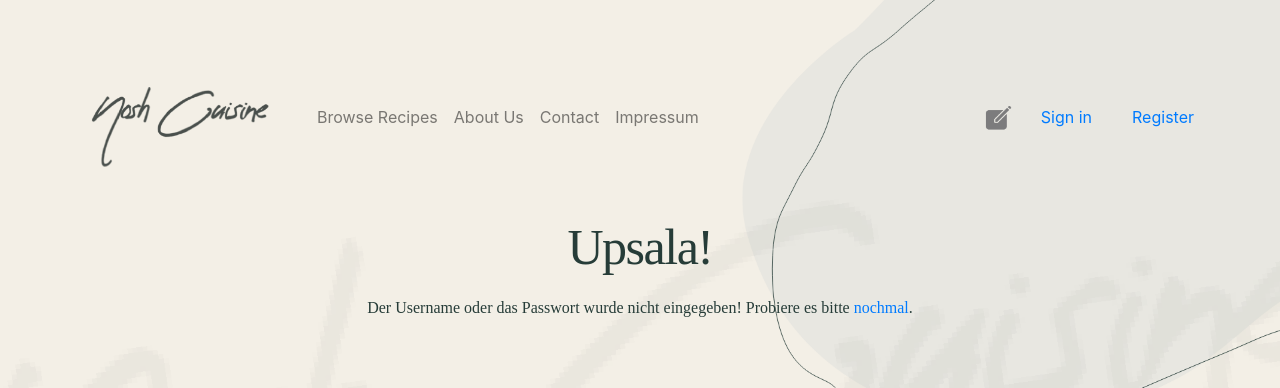
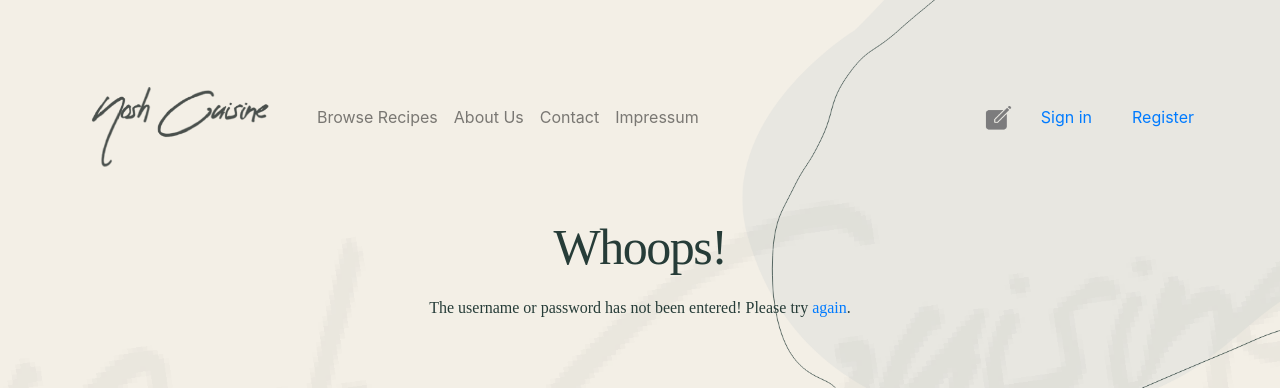
Before and after one commit to marinafink/noshcuisine, a PHP site: page /login_do.php in a window 1280 px wide. Shown: the part 16-404 px from the top of the page. Run offline with PHP 8.4, Linux system fonts and the light colour scheme.

Commit message:
change language

```diff
--- a/login_do.php
+++ b/login_do.php
@@ -22,16 +22,16 @@ global $pdo;
         <?php
         if (isset($_SESSION["user_id"])) {
             require("includes/header_inc.php");
-            echo "<div class='ueberschrift'>Upsala!</div>";
-            echo "<div class='fliesstext center_text'>Du bist schon eingeloggt, " . $_SESSION["username"] . ".<br>Logge dich zuerst wieder aus, damit du dich bei einem anderen Konto anmelden kannst.</div>";
+            echo "<div class='ueberschrift'>Whoops!</div>";
+            echo "<div class='fliesstext center_text'>You're already logged in, " . $_SESSION["username"] . ".<br>Log out first, so you can log in to another account.</div>";
             echo "<div class='bild_mittig_groß'><img src='pic_collection/family_cooking.jpg' alt='Kochende Familie' style='max-width:1400px'></div>";
             require("includes/footer_inc.php");
             die();
         }
         if(!isset($_POST["username"]) or !isset($_POST["password"])){
             require("includes/header_inc.php");
-            echo "<div class='ueberschrift'>Upsala!</div>";
-            echo "<div class='fliesstext center_text'>Der Username oder das Passwort wurde nicht eingegeben! Probiere es bitte <a href='login.php'>nochmal</a>.</div>";
+            echo "<div class='ueberschrift'>Whoops!</div>";
+            echo "<div class='fliesstext center_text'>The username or password has not been entered! Please try <a href='login.php'>again</a>.</div>";
             echo "<div class='bild_mittig_groß'><img src='pic_collection/family_cooking.jpg' alt='Kochende Familie' style='max-width:1400px'></div>";
             require("includes/footer_inc.php");
             die();
@@ -52,22 +52,22 @@ global $pdo;
                 } else {
                     require("includes/header_inc.php");
                     echo "<div class='ueberschrift'>Upsala!</div>";
-                    echo "<div class='fliesstext center_text'>Das Passwort ist inkorrekt. Probiere es bitte <a href='login.php'>nochmal</a>.</div>";
+                    echo "<div class='fliesstext center_text'>This password is incorrect. Please try <a href='login.php'>again</a>.</div>";
                     echo "<div class='bild_mittig_groß'><img src='pic_collection/family_cooking.jpg' alt='Kochende Familie' style='max-width:1400px'></div>";
                     require("includes/footer_inc.php");
                 }
             } else {
                 require("includes/header_inc.php");
                 echo "<div class='ueberschrift'>Upsala!</div>";
-                echo "<div class='fliesstext center_text'>Dieser Nutzer existiert nicht. Probiere es bitte <a href='login.php'>nochmal</a>.</div>";
+                echo "<div class='fliesstext center_text'>This user does not exist. Please try <a href='login.php'>again</a>.</div>";
                 echo "<div class='bild_mittig_groß'><img src='pic_collection/family_cooking.jpg' alt='Kochende Familie' style='max-width:1400px'></div>";
                 require("includes/footer_inc.php");
             }
 
         }else{
             require("includes/header_inc.php");
-            echo "<div class='ueberschrift'>Datenbank Fehler!</div>";
-            echo "<div class='fliesstext center_text'>Da hat wohl etwas nicht funktioniert...</div>";
+            echo "<div class='ueberschrift'>Database error!</div>";
+            echo "<div class='fliesstext center_text'>Something must have gone wrong...</div>";
             echo "<div class='bild_mittig_groß'><img src='pic_collection/family_cooking.jpg' alt='Kochende Familie' style='max-width:1400px'></div>";
             require("includes/footer_inc.php");
             die();
```
